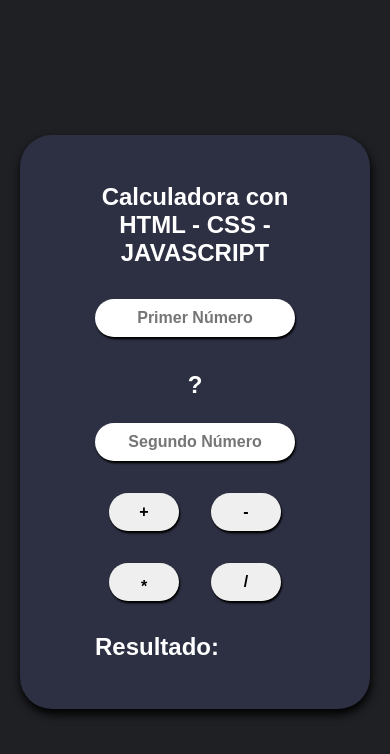
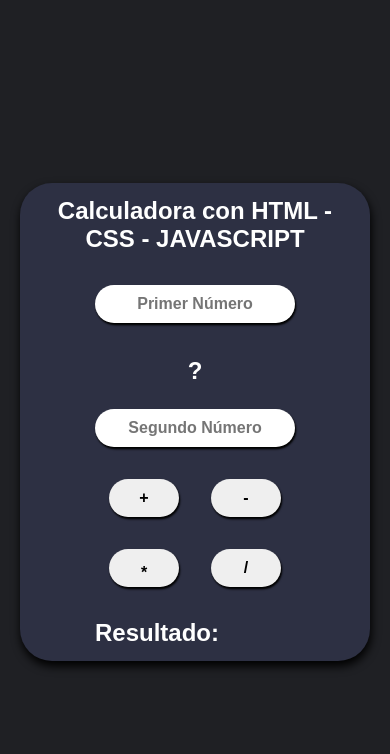
Before and after one commit to Helam7u7/calculadora, a plain HTML site: page index.html in a window 390 px wide. Drawn offline with Linux system fonts and the light colour scheme.

Commit message:
testeando

```diff
--- a/style.css
+++ b/style.css
@@ -75,7 +75,7 @@ button:hover {
   padding-top: 1%;
 }
 
-@media (max-width: 650px) {
+@media (max-width: 390px) {
   section {
     max-width: 450px;
   }
@@ -112,6 +112,7 @@ button:hover {
 @media (max-width: 390px) {
   section {
     width: 350px;
+    padding: 0.9rem 0.7rem;
   }
   .acciones {
     width: 200px;
```
